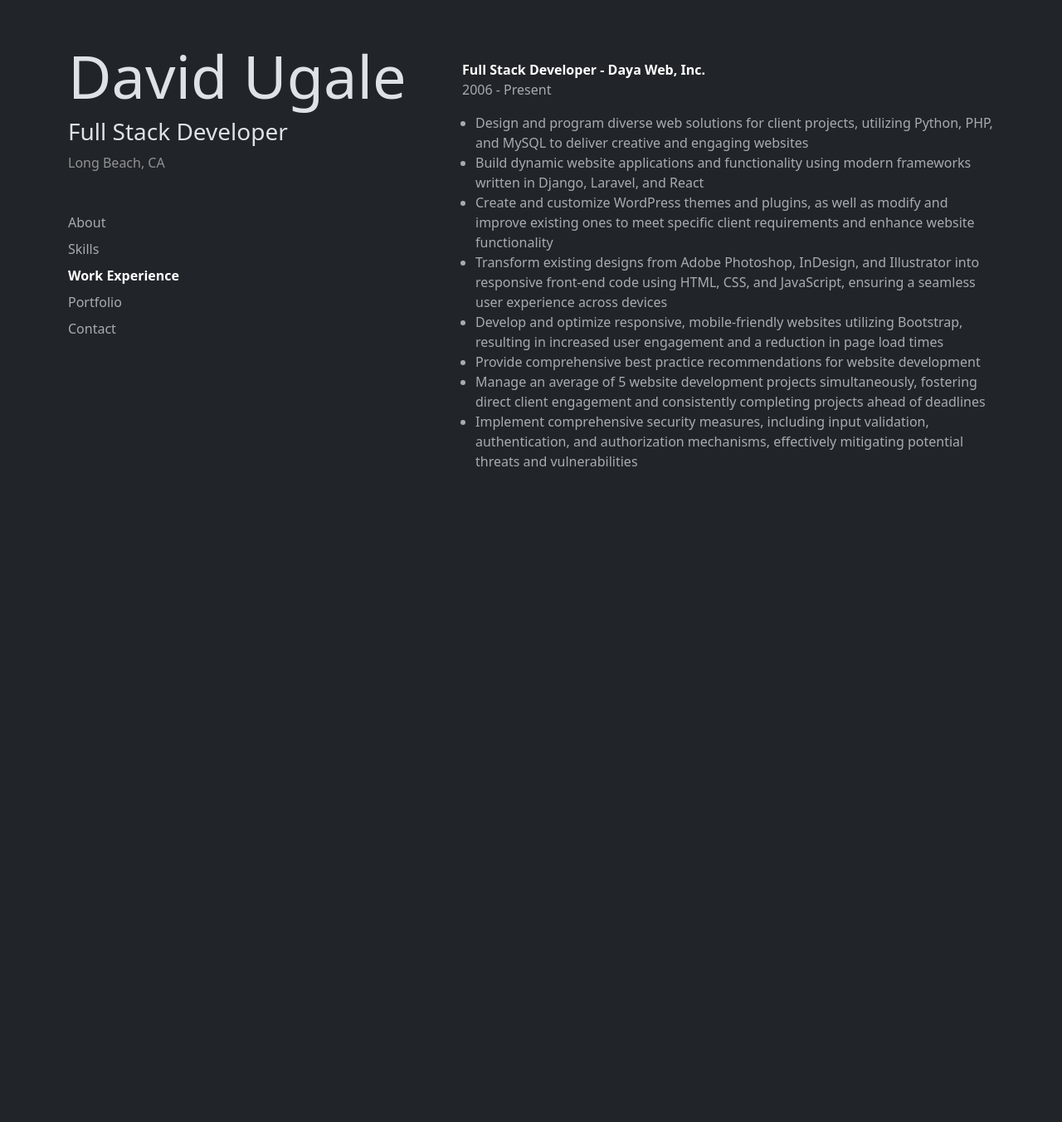
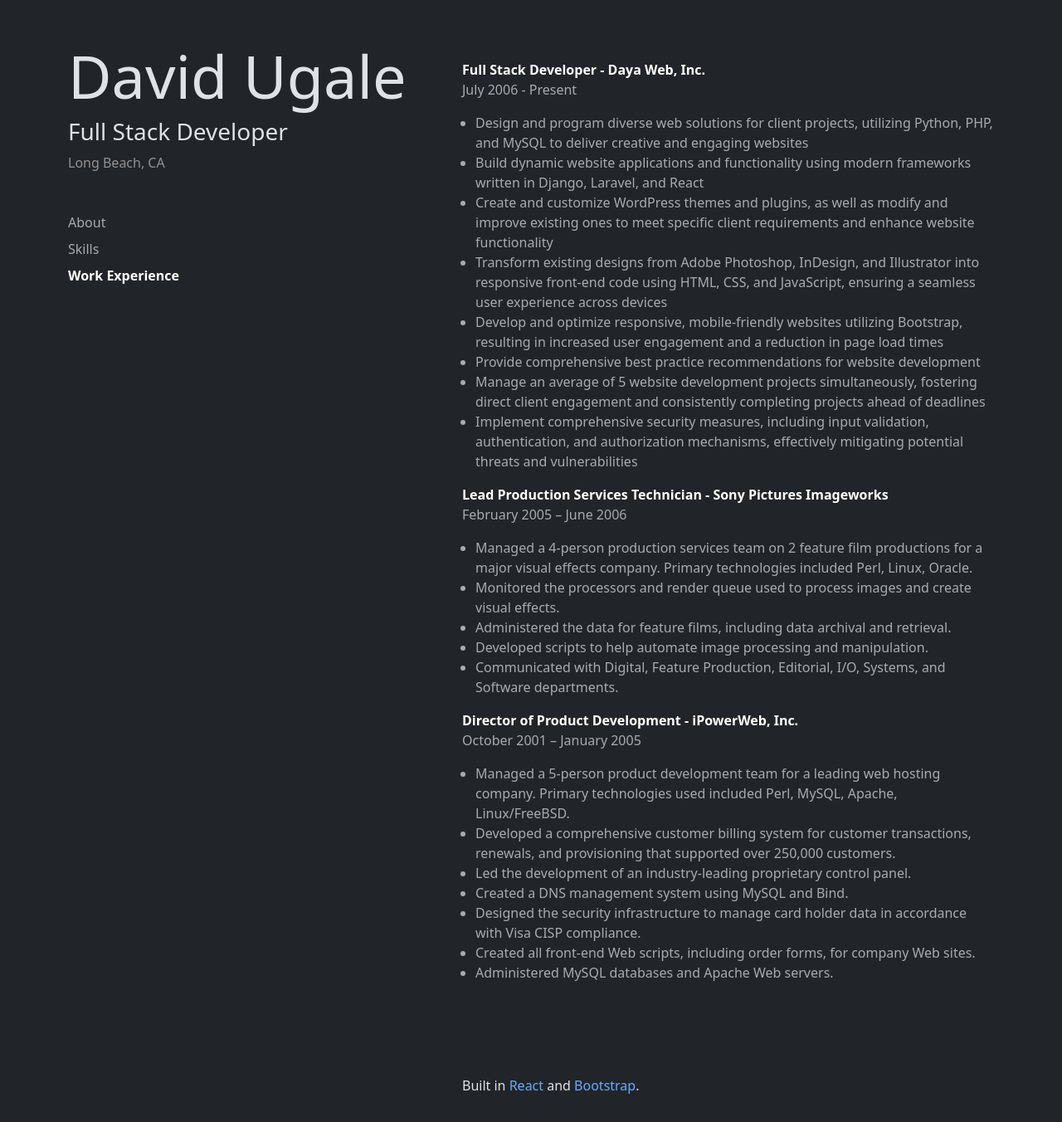
Before and after one commit to dugale/portfolio, a React (Create React App) app: page /work in a window 1280 px wide. Shown: the top 1352 px of the page at 83% size. Before the commit the page ends 800 px from the top, so only its background shows below. Built offline with nearby package versions, Linux system fonts and the light colour scheme.

Commit message:
Final updates

```diff
--- a/public/index.html
+++ b/public/index.html
@@ -2,12 +2,11 @@
 <html lang="en" data-bs-theme="dark">
   <head>
     <meta charset="utf-8" />
-    <link rel="icon" href="%PUBLIC_URL%/favicon.ico" />
     <meta name="viewport" content="width=device-width, initial-scale=1" />
     <meta name="theme-color" content="#000000" />
     <meta
       name="description"
-      content="Web site created using create-react-app"
+      content="Information about David Ugale, a Full Stack Developer in Long Beach, CA"
     />
     <link rel="apple-touch-icon" href="%PUBLIC_URL%/logo192.png" />
     <!--
@@ -24,7 +23,7 @@
       work correctly both with client-side routing and a non-root public URL.
       Learn how to configure a non-root public URL by running `npm run build`.
     -->
-    <title>React App</title>
+    <title>David Ugale | Full Stack Developer | Long Beach, CA</title>
   </head>
   <body>
     <noscript>You need to enable JavaScript to run this app.</noscript>
--- a/src/About.js
+++ b/src/About.js
@@ -2,15 +2,25 @@ function About() {
     return (
         <>
             <p>
-                With over 17 years of web development experience, I am a Full Stack Web Developer at Daya Web, Inc., a company that specializes in creating custom websites for small business owners and entrepreneurs. I lead the development of diverse and creative web solutions, utilizing Python, PHP, JavaScript, SQL, HTML, and CSS.
+                With over 17 years of web development experience, I am a Full Stack Web Developer at <a class="link-underline link-underline-opacity-0" href="https://www.dayaweb.com" target="_blank" rel="noreferrer">Daya Web, Inc.</a>, a company that specializes in creating custom websites for small business owners and entrepreneurs. I lead the development of diverse and creative web solutions, utilizing Python, PHP, JavaScript, SQL, HTML, and CSS.
             </p>
             <p>
-                I have recently completed the Meta Back-End Developer and AWS Cloud Solutions Architect specializations from Coursera, which demonstrate my proficiency and expertise in building dynamic, scalable, and secure web applications using modern frameworks and cloud technologies. I am passionate about learning new skills and staying updated with the latest trends and best practices in web development. I am always looking for new challenges and opportunities to collaborate with other professionals and clients in this field.
+                I have recently completed the <a class="link-underline link-underline-opacity-0" href="https://coursera.org/share/dfe4216160399de9063d7f23e41b7830" target="_blank" rel="noreferrer">Meta Back-End Developer</a> and <a class="link-underline link-underline-opacity-0" href="https://coursera.org/share/c8de80f39a2d98e8e5820e8100960dd3" target="_blank" rel="noreferrer">AWS Cloud Solutions Architect</a> professional certificates from Coursera, which demonstrate my proficiency and expertise in building dynamic, scalable, and secure web applications using modern frameworks and cloud technologies. I am passionate about learning new skills and staying updated with the latest trends and best practices in web development. I am always looking for new challenges and opportunities to collaborate with other professionals and clients in this field.
             </p>
-            <ul>
-                <li class="mb-2">Connect with me on <a class="link-underline link-underline-opacity-0" href="https://www.linkedin.com/in/dugale/" target="_blank" rel="noreferrer">LinkedIn</a></li>
-                <li>See some of my code samples on <a class="link-underline link-underline-opacity-0" href="https://github.com/dugale" target="_blank" rel="noreferrer">GitHub</a></li>
-            </ul>
+            <section class="mt-5">
+                <p>
+                    &gt; Connect with me on <a class="link-underline link-underline-opacity-0" href="https://www.linkedin.com/in/dugale/" target="_blank" rel="noreferrer">LinkedIn</a>
+                </p>
+                <p>
+                    &gt; See some of my code samples on <a class="link-underline link-underline-opacity-0" href="https://github.com/dugale" target="_blank" rel="noreferrer">GitHub</a>
+                </p>
+            </section>
+            <section class="mt-5">
+                <figure class="figure">
+                    <img src="marathon.jpg" alt="David at the Long Beach Marathon 2021" width="200" />
+                    <figcaption class="text-end">I completed my first marathon in 2021</figcaption>
+                </figure>
+            </section>
         </>
     );
 }
--- a/src/App.js
+++ b/src/App.js
@@ -32,12 +32,6 @@ function Nav() {
         <li class="nav-item mb-2">
             <MenuLink to="/work" name="Work Experience" />
         </li>
-        <li class="nav-item mb-2">
-            <MenuLink to="/portfolio" name="Portfolio" />
-        </li>
-        <li class="nav-item mb-2">
-            <MenuLink to="/contact" name="Contact" />
-        </li>
       </ul>
     </nav>
   );
@@ -65,8 +59,6 @@ function Main() {
         <Route path="/" element={<About />} />
         <Route path="/skills" element={<Skills />} />
         <Route path="/work" element={<Work />} />
-        <Route path="/portfolio" element={<Portfolio />} />
-        <Route path="/contact" element={<Contact />} />
       </Routes>
     </main>
   );
@@ -74,8 +66,8 @@ function Main() {
 
 function Footer() {
   return (
-    <footer>
-
+    <footer class="mt-5 py-5">
+        Built in <a class="link-underline link-underline-opacity-0" href="https://react.dev/" target="_blank" rel="noreferrer">React</a> and <a class="link-underline link-underline-opacity-0" href="https://getbootstrap.com/" target="_blank" rel="noreferrer">Bootstrap</a>.
     </footer>
   );
 }
--- a/src/Skills.js
+++ b/src/Skills.js
@@ -2,19 +2,19 @@ function Skills() {
     return (
         <dl>
         <dt>Front-End</dt>
-        <dd>JavaScript, TypeScript, React, HTML, CSS, SCSS/SASS <span class="badge rounded-pill text-bg-secondary fs-6">Light</span></dd>
+        <dd class="my-2"><span class="badge rounded-pill text-bg-secondary fs-6">JavaScript</span> <span class="badge rounded-pill text-bg-secondary fs-6">TypeScript</span> <span class="badge rounded-pill text-bg-secondary fs-6">React</span> <span class="badge rounded-pill text-bg-secondary fs-6">HTML</span> <span class="badge rounded-pill text-bg-secondary fs-6">CSS</span> <span class="badge rounded-pill text-bg-secondary fs-6">SCSS/SASS</span></dd>
         <dt>Back-End</dt>
-        <dd>Python, PHP</dd>
+        <dd class="my-2"><span class="badge rounded-pill text-bg-secondary fs-6">Python</span> <span class="badge rounded-pill text-bg-secondary fs-6">PHP</span></dd>
         <dt>Frameworks and CMS</dt>
-        <dd>Django, Laravel, WordPress</dd>
+        <dd class="my-2"><span class="badge rounded-pill text-bg-secondary fs-6">Django</span> <span class="badge rounded-pill text-bg-secondary fs-6">Laravel</span> <span class="badge rounded-pill text-bg-secondary fs-6">WordPress</span></dd>
         <dt>Databases</dt>
-        <dd>MySQL, PostgreSQL</dd>
+        <dd class="my-2"><span class="badge rounded-pill text-bg-secondary fs-6">MySQL</span> <span class="badge rounded-pill text-bg-secondary fs-6">PostgreSQL</span></dd>
         <dt>API</dt>
-        <dd>REST, Django Rest Framework, JSON</dd>
+        <dd class="my-2"><span class="badge rounded-pill text-bg-secondary fs-6">REST</span> <span class="badge rounded-pill text-bg-secondary fs-6">Django Rest Framework</span> <span class="badge rounded-pill text-bg-secondary fs-6">JSON</span></dd>
         <dt>DevOps</dt>
-        <dd>AWS, Git, GitHub</dd>
+        <dd class="my-2"><span class="badge rounded-pill text-bg-secondary fs-6">AWS</span> <span class="badge rounded-pill text-bg-secondary fs-6">Git</span> <span class="badge rounded-pill text-bg-secondary fs-6">GitHub</span></dd>
         <dt>Project Management</dt>
-        <dd>Agile, Scrum</dd>
+        <dd class="my-2"><span class="badge rounded-pill text-bg-secondary fs-6">Agile</span> <span class="badge rounded-pill text-bg-secondary fs-6">Scrum</span></dd>
       </dl>
     );
 }
--- a/src/Work.js
+++ b/src/Work.js
@@ -4,7 +4,7 @@ function Work() {
             <div class="col">
                 <p>
                     <span class="text-white fw-bold">Full Stack Developer - Daya Web, Inc.</span><br />
-                    2006 - Present
+                    July 2006 - Present
                 </p>
                 <ul class="mt-3 ps-3">
                     <li>Design and program diverse web solutions for client projects, utilizing Python, PHP, and MySQL to deliver creative and engaging websites</li>
@@ -16,6 +16,30 @@ function Work() {
                     <li>Manage an average of 5 website development projects simultaneously, fostering direct client engagement  and consistently completing projects ahead of deadlines</li>
                     <li>Implement comprehensive security measures, including input validation, authentication, and authorization mechanisms, effectively mitigating potential threats and vulnerabilities</li>
                 </ul>
+                <p>
+                    <span class="text-white fw-bold">Lead Production Services Technician - Sony Pictures Imageworks</span><br />
+                    February 2005 – June 2006
+                </p>
+				<ul class="mt-3 ps-3">
+                    <li>Managed a 4-person production services team on 2 feature film productions for a major visual effects company. Primary technologies included Perl, Linux, Oracle.</li>
+                    <li>Monitored the processors and render queue used to process images and create visual effects.</li>
+                    <li>Administered the data for feature films, including data archival and retrieval.</li>
+                    <li>Developed scripts to help automate image processing and manipulation.</li>
+                    <li>Communicated with Digital, Feature Production, Editorial, I/O, Systems, and Software departments.</li>
+                </ul>
+                <p>
+                    <span class="text-white fw-bold">Director of Product Development - iPowerWeb, Inc.</span><br />
+                    October 2001 – January 2005
+                </p>
+                <ul class="mt-3 ps-3">
+                    <li>Managed a 5-person product development team for a leading web hosting company. Primary technologies used included Perl, MySQL, Apache, Linux/FreeBSD.</li>
+                    <li>Developed a comprehensive customer billing system for customer transactions, renewals, and provisioning that supported over 250,000 customers.</li>
+                    <li>Led the development of an industry-leading proprietary control panel.</li>
+                    <li>Created a DNS management system using MySQL and Bind.</li>
+                    <li>Designed the security infrastructure to manage card holder data in accordance with Visa CISP compliance.</li>
+                    <li>Created all front-end Web scripts, including order forms, for company Web sites.</li>
+                    <li>Administered MySQL databases and Apache Web servers.</li>
+                </ul>
             </div>
         </div>
     );
```
Also changed, not shown: public/marathon.jpg (added).
